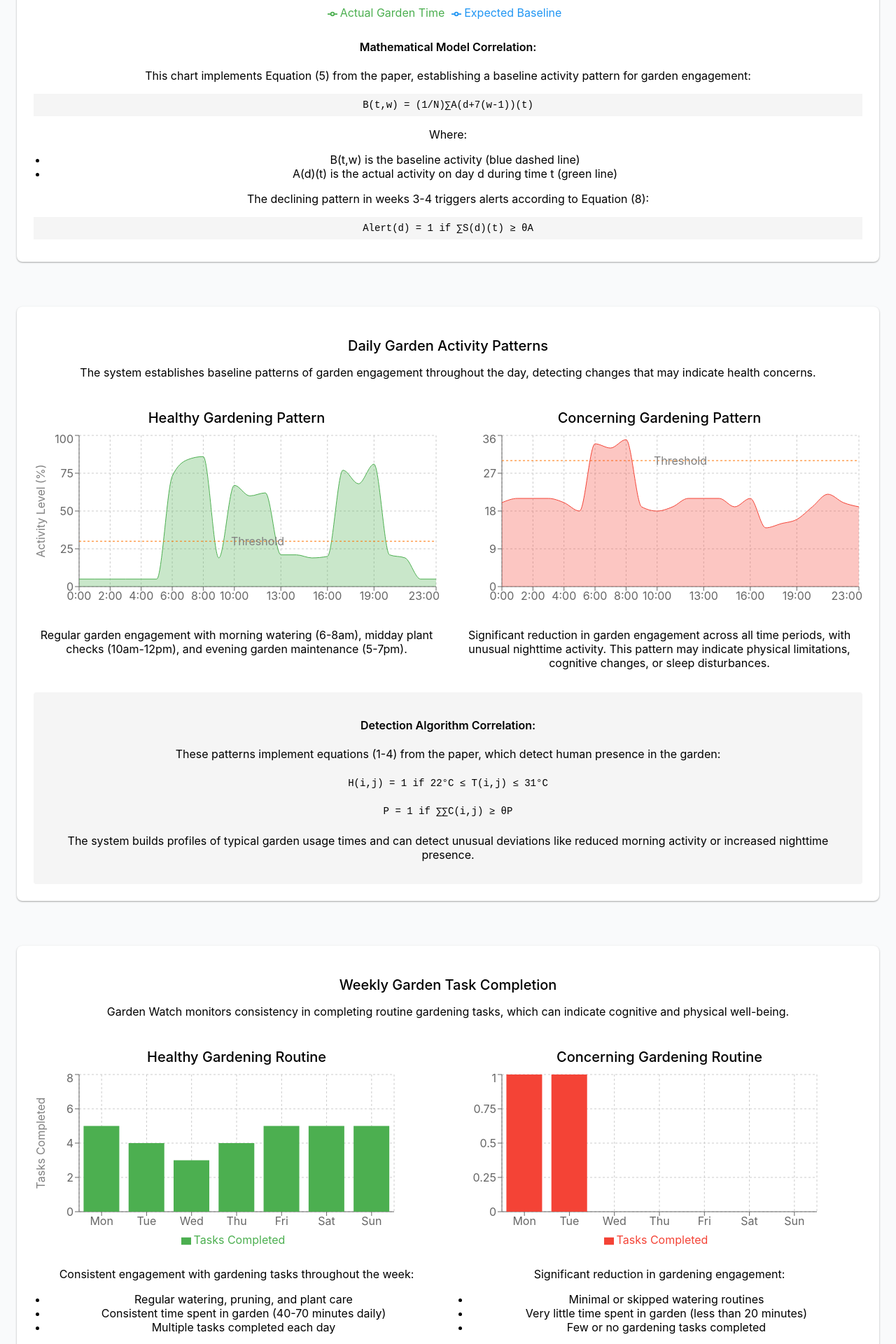
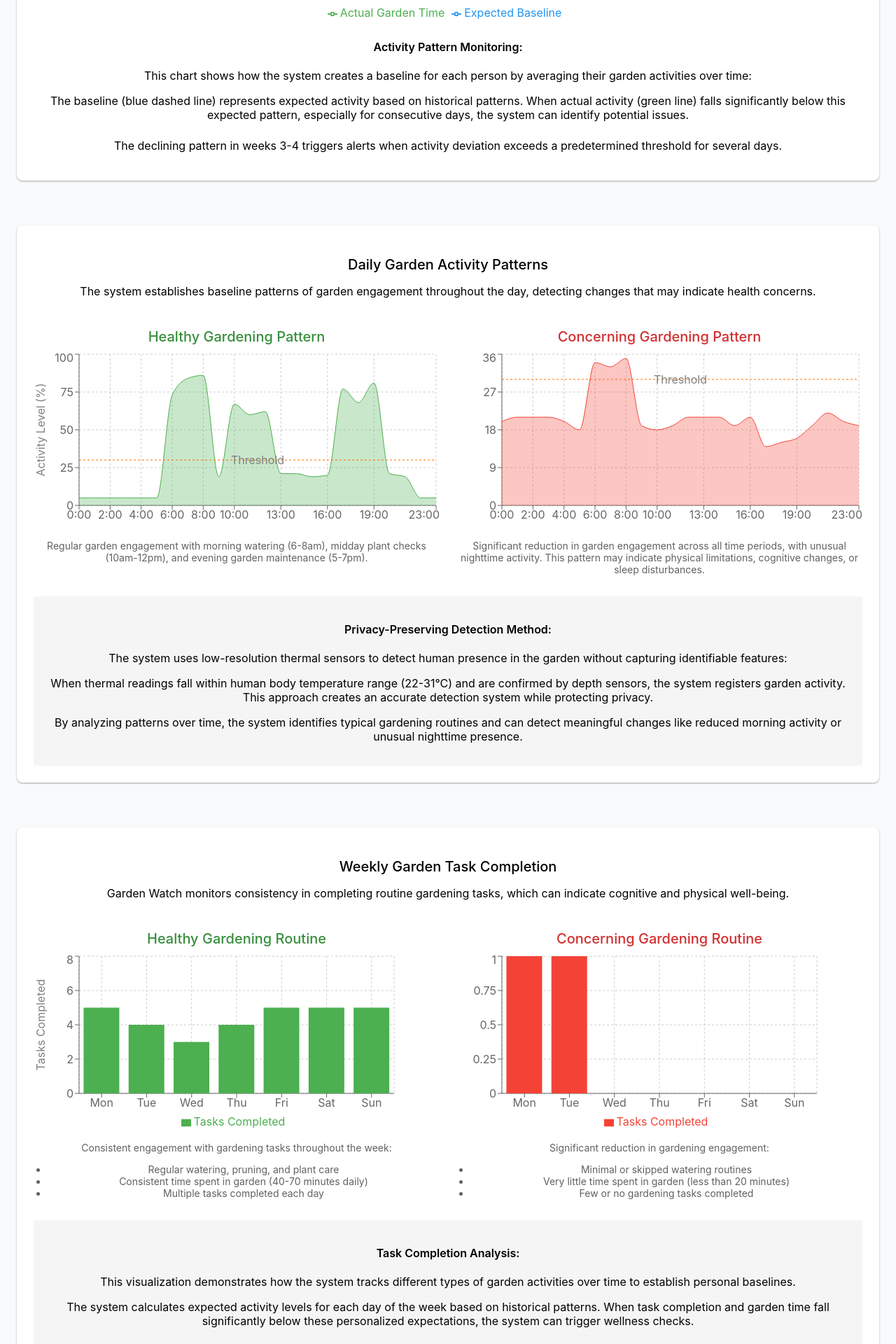
Before and after one commit to anh0001/esp32-owl-companion, a React (Create React App) app in the folder garden-watch-client/: page / in a window 1280 px wide. Shown: the part 520-2440 px from the top of the page at 70% size. Built offline with nearby package versions, Linux system fonts and the light colour scheme.

Commit message:
Revise content and structure in GardenWatchClient for clarity and improved user understanding of activity monitoring and detection methods

```diff
--- a/garden-watch-client/src/GardenWatchClient.js
+++ b/garden-watch-client/src/GardenWatchClient.js
@@ -265,16 +265,10 @@ const GardenWatchClient = () => {
         </div>
 
         <div className="text-box">
-          <h4 className="bold-text">Mathematical Model Correlation:</h4>
-          <p>This chart implements Equation (5) from the paper, establishing a baseline activity pattern for garden engagement:</p>
-          <p className="code-block">B(t,w) = (1/N)∑A(d+7(w-1))(t)</p>
-          <p>Where:</p>
-          <ul className="list">
-            <li>B(t,w) is the baseline activity (blue dashed line)</li>
-            <li>A(d)(t) is the actual activity on day d during time t (green line)</li>
-          </ul>
-          <p className="mt-4">The declining pattern in weeks 3-4 triggers alerts according to Equation (8):</p>
-          <p className="code-block">Alert(d) = 1 if ∑S(d)(t) ≥ θA</p>
+          <h4 className="bold-text">Activity Pattern Monitoring:</h4>
+          <p>This chart shows how the system creates a baseline for each person by averaging their garden activities over time:</p>
+          <p>The baseline (blue dashed line) represents expected activity based on historical patterns. When actual activity (green line) falls significantly below this expected pattern, especially for consecutive days, the system can identify potential issues.</p>
+          <p className="text-box">The declining pattern in weeks 3-4 triggers alerts when activity deviation exceeds a predetermined threshold for several days.</p>
         </div>
       </div>
 
@@ -285,7 +279,7 @@ const GardenWatchClient = () => {
 
         <div className="grid-container">
           <div>
-            <h4 className="subtitle">Healthy Gardening Pattern</h4>
+            <h4 className="subtitle healthy-text">Healthy Gardening Pattern</h4>
             <div className="chart-container">
               <ResponsiveContainer width="100%" height="100%">
                 <AreaChart data={dailyPatterns.healthy}>
@@ -298,11 +292,11 @@ const GardenWatchClient = () => {
                 </AreaChart>
               </ResponsiveContainer>
             </div>
-            <p className="text-box">Regular garden engagement with morning watering (6-8am), midday plant checks (10am-12pm), and evening garden maintenance (5-7pm).</p>
+            <p className="small-text">Regular garden engagement with morning watering (6-8am), midday plant checks (10am-12pm), and evening garden maintenance (5-7pm).</p>
           </div>
 
           <div>
-            <h4 className="subtitle">Concerning Gardening Pattern</h4>
+            <h4 className="subtitle concerning-text">Concerning Gardening Pattern</h4>
             <div className="chart-container">
               <ResponsiveContainer width="100%" height="100%">
                 <AreaChart data={dailyPatterns.current}>
@@ -316,15 +310,14 @@ const GardenWatchClient = () => {
                 </AreaChart>
               </ResponsiveContainer>
             </div>
-            <p className="text-box">Significant reduction in garden engagement across all time periods, with unusual nighttime activity. This pattern may indicate physical limitations, cognitive changes, or sleep disturbances.</p>
+            <p className="small-text">Significant reduction in garden engagement across all time periods, with unusual nighttime activity. This pattern may indicate physical limitations, cognitive changes, or sleep disturbances.</p>
           </div>
         </div>
         <div className="info-box">
-          <h4 className="bold-text">Detection Algorithm Correlation:</h4>
-          <p>These patterns implement equations (1-4) from the paper, which detect human presence in the garden:</p>
-          <p className="code-block">H(i,j) = 1 if 22°C ≤ T(i,j) ≤ 31°C</p>
-          <p className="code-block">P = 1 if ∑∑C(i,j) ≥ θP</p>
-          <p>The system builds profiles of typical garden usage times and can detect unusual deviations like reduced morning activity or increased nighttime presence.</p>
+          <h4 className="bold-text">Privacy-Preserving Detection Method:</h4>
+          <p>The system uses low-resolution thermal sensors to detect human presence in the garden without capturing identifiable features:</p>
+          <p>When thermal readings fall within human body temperature range (22-31°C) and are confirmed by depth sensors, the system registers garden activity. This approach creates an accurate detection system while protecting privacy.</p>
+          <p>By analyzing patterns over time, the system identifies typical gardening routines and can detect meaningful changes like reduced morning activity or unusual nighttime presence.</p>
         </div>
       </div>
 
@@ -335,7 +328,7 @@ const GardenWatchClient = () => {
 
         <div className="grid-container">
           <div>
-            <h4 className="subtitle">Healthy Gardening Routine</h4>
+            <h4 className="subtitle healthy-text">Healthy Gardening Routine</h4>
             <div className="chart-container">
               <ResponsiveContainer width="100%" height="100%">
                 <BarChart data={weeklyTaskData.healthy}>
@@ -350,7 +343,7 @@ const GardenWatchClient = () => {
                 </BarChart>
               </ResponsiveContainer>
             </div>
-            <div className="text-box">
+            <div className="small-text">
               <p>Consistent engagement with gardening tasks throughout the week:</p>
               <ul className="list">
                 <li>Regular watering, pruning, and plant care</li>
@@ -361,7 +354,7 @@ const GardenWatchClient = () => {
           </div>
 
           <div>
-            <h4 className="subtitle">Concerning Gardening Routine</h4>
+            <h4 className="subtitle concerning-text">Concerning Gardening Routine</h4>
             <div className="chart-container">
               <ResponsiveContainer width="100%" height="100%">
                 <BarChart data={weeklyTaskData.current}>
@@ -376,7 +369,7 @@ const GardenWatchClient = () => {
                 </BarChart>
               </ResponsiveContainer>
             </div>
-            <div className="text-box">
+            <div className="small-text">
               <p>Significant reduction in gardening engagement:</p>
               <ul className="list">
                 <li>Minimal or skipped watering routines</li>
@@ -387,10 +380,9 @@ const GardenWatchClient = () => {
           </div>
         </div>
         <div className="info-box">
-          <h4 className="bold-text">Correlation to Pattern Recognition Algorithm:</h4>
-          <p>This visualization demonstrates how the baseline calculation from equation (5) is applied to different types of garden activities:</p>
-          <p className="code-block">B(t,w) = (1/N)∑A(d+7(w-1))(t)</p>
-          <p>Significant deviations in task completion and garden time can trigger wellness checks through equation (11).</p>
+          <h4 className="bold-text">Task Completion Analysis:</h4>
+          <p>This visualization demonstrates how the system tracks different types of garden activities over time to establish personal baselines.</p>
+          <p>The system calculates expected activity levels for each day of the week based on historical patterns. When task completion and garden time fall significantly below these personalized expectations, the system can trigger wellness checks.</p>
         </div>
       </div>
 
@@ -414,16 +406,13 @@ const GardenWatchClient = () => {
         </div>
 
         <div className="text-box">
-          <h4 className="bold-text">Deviation Score Calculation:</h4>
-          <p>The system calculates deviation scores using Equation (7) from the paper:</p>
-          <p className="code-block">S(d)(t) = |A(d)(t)-B(t,w)|/(σ(t,w)+ε)</p>
-          <p>Where:</p>
+          <h4 className="bold-text">Personalized Deviation Analysis:</h4>
+          <p>The system measures how much a person's current garden activity differs from their established patterns:</p>
+          <p>The deviation score (red line) represents the difference between actual activity and expected activity, normalized by the typical variation in that person's routine. This creates a personalized measurement that accounts for individual habits.</p>
           <ul className="list">
-            <li>S(d)(t) is the deviation score (red line)</li>
-            <li>A(d)(t) is the actual activity</li>
-            <li>B(t,w) is the baseline activity</li>
-            <li>σ(t,w) is the standard deviation of activity</li>
-            <li>ε is a small value to prevent division by zero</li>
+            <li>Lower scores indicate normal variation in activity</li>
+            <li>Higher scores suggest unusual changes that may warrant attention</li>
+            <li>The system accounts for natural day-to-day fluctuations in activity</li>
           </ul>
           <p className="italic-text">Scores above the alert threshold trigger wellness checks, as they may indicate health issues.</p>
         </div>
@@ -449,11 +438,10 @@ const GardenWatchClient = () => {
         </div>
 
         <div className="text-box">
-          <h4 className="bold-text">User Interaction Model:</h4>
-          <p>This chart implements the user interaction algorithms from Equations (9-11) in the paper:</p>
-          <p className="code-block">R(plant)(d,t) = 1 if (d mod f(plant)) = 0 and t = t(plant)</p>
-          <p className="code-block">M(t) = M(wellness) if response time > threshold</p>
-          <p>The increasing response times in weeks 3-4 trigger wellness interaction mode (M(wellness)), prompting the owl to check on the elderly user.</p>
+          <h4 className="bold-text">Adaptive Reminder System:</h4>
+          <p>This chart shows how the owl's behavior adapts based on the user's response patterns:</p>
+          <p>The system provides plant care reminders based on each plant's specific needs and optimal care schedule. When response times to these reminders increase significantly (as seen in weeks 3-4), the owl switches to a wellness check mode.</p>
+          <p>This adaptive approach allows for non-intrusive monitoring that respects the user's autonomy while still providing support when needed.</p>
         </div>
       </div>
 
@@ -465,9 +453,8 @@ const GardenWatchClient = () => {
           <div>
             <h4 className="subtitle">Activity Monitoring</h4>
             <p>The system uses passive infrared sensing to detect presence in the garden:</p>
-            <div className="code-block">
-              H(i,j) = 1 if 22°C ≤ T(i,j) ≤ 31°C<br/>
-              P = 1 if ∑∑C(i,j) ≥ θP
+            <div className="info-box">
+              The sensors identify human presence when temperature readings fall within the body temperature range (22-31°C) and depth sensors confirm an object is within detection range. Multiple detection points must be activated to register a valid presence.
             </div>
             <p>This allows tracking garden engagement while preserving privacy.</p>
           </div>
@@ -475,9 +462,8 @@ const GardenWatchClient = () => {
           <div>
             <h4 className="subtitle">Pattern Recognition</h4>
             <p>The system establishes personalized baselines and detects deviations:</p>
-            <div className="code-block">
-              B(t,w) = (1/N)∑A(d+7(w-1))(t)<br/>
-              S(d)(t) = |A(d)(t)-B(t,w)|/(σ(t,w)+ε)
+            <div className="info-box">
+              By tracking patterns over several weeks, the system creates a personalized activity baseline for each time period and day of the week. Deviations are measured relative to this baseline and weighted by the person's typical variability, creating a highly personalized monitoring approach.
             </div>
             <p>These algorithms can detect changes up to 11 days before adverse health events.</p>
           </div>
```
